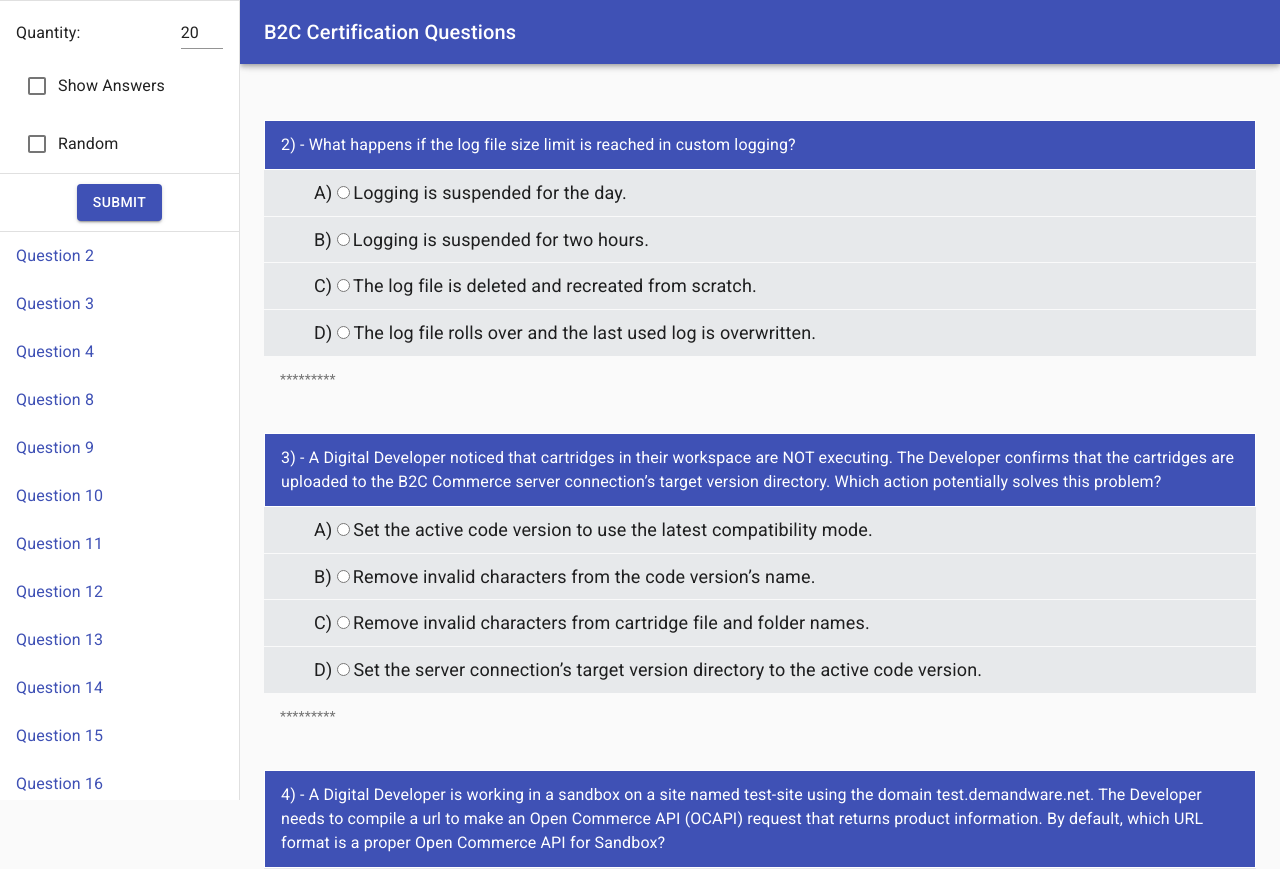
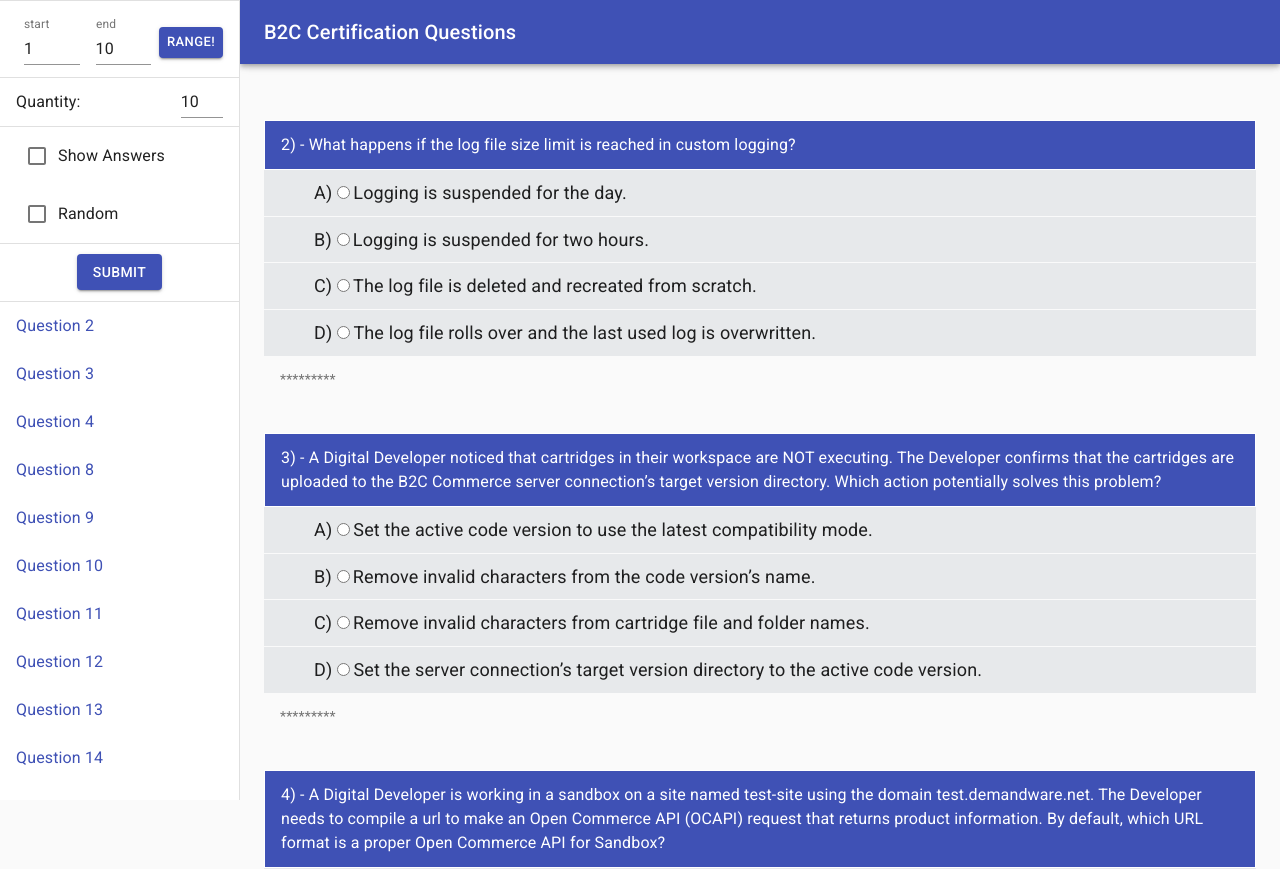
Before and after one commit to isaacjamesosf/b2c-certification-questions, a React (Create React App) app: page / in a window 1280 px wide. Shown: the top 869 px of the page. Built offline with nearby package versions, Linux system fonts and the light colour scheme.

Commit message:
feature: Add range inputs

```diff
--- /dev/null
+++ b/src/components/Range.js
@@ -0,0 +1,61 @@
+import { useState, useCallback } from "react";
+import { Button, TextField, Divider } from "@material-ui/core";
+
+const Range = ({ onSubmit, classes }) => {
+  const [{ start, end }, setValues] = useState({ start: 1, end: 10 });
+
+  const handleInputs = useCallback(
+    (e) => {
+      setValues((old) => ({
+        ...old,
+        [e.target.name]: e.target.value,
+      }));
+    },
+    [setValues]
+  );
+
+  const submit = useCallback((e) => {
+    e.preventDefault();
+    onSubmit({ start, end });
+  }, [end, onSubmit, start]);
+
+  return (
+    <form
+      className={classes.root}
+      noValidate
+      autoComplete="off"
+      onSubmit={submit}
+    >
+      <Divider />
+      <TextField
+        className={classes.inputs}
+        id="standard-basic"
+        name="start"
+        label="start"
+        onChange={handleInputs}
+        value={start}
+      />
+      <TextField
+        className={classes.inputs}
+        id="standard-basic"
+        name="end"
+        label="end"
+        onChange={handleInputs}
+        value={end}
+      />
+      <Button
+        className={classes.buttons}
+        variant="contained"
+        size="small"
+        color="primary"
+        type="submit"
+      >
+        Range!
+      </Button>
+
+      <Divider />
+    </form>
+  );
+};
+
+export default Range;
--- a/src/pages/prettyHome/PrettyHome.js
+++ b/src/pages/prettyHome/PrettyHome.js
@@ -19,6 +19,7 @@
 import { getQuestions } from "../../utils/questions";
 import { Checkbox } from "@material-ui/core";
 import HeaderTitle from "../../components/HeadTitle";
+import Range from "../../components/Range";
 
 const useStyles = makeStyles((theme) => getHomeStyle(theme));
 
@@ -29,7 +30,7 @@
   const [b2cQuestions, setB2cQuestions] = useState(questions);
   const [showAnswers, setShowAnswers] = useState(false);
   const [random, setRandom] = useState(false);
-  const [questionsQty, setQuestionsQty] = useState(20);
+  const [questionsQty, setQuestionsQty] = useState(10);
   const [questionsSort, setQuestionsSort] = useState([]);
 
   const onSelectOption = (questionNumber, selectedOption) => {
@@ -63,8 +64,15 @@
     );
   }, [b2cQuestions, questionsSort.length]);
 
+  const updateB2cQuestions = useCallback(
+    (args) => {
+      setQuestionsSort(getQuestions({ ...args, questionsQty, random }));
+    },
+    [questionsQty, random]
+  );
+
   useEffect(() => {
-    setQuestionsSort(getQuestions({ questionsQty, random }));
+    updateB2cQuestions();
   }, [questionsQty, random]);
 
   const drawer = (
@@ -74,21 +82,27 @@
       </div>
       <Divider />
       <List style={{ textAlign: "center" }}>
-        <ListItem button>
+        <ListItem>
+          <Range classes={classes} onSubmit={updateB2cQuestions} />
+          <Divider />
+        </ListItem>
+        <Divider />
+        <ListItem>
           <ListItemText primary={`Quantity:`} />
           <DropdownNumber
             value={questionsQty}
             onChange={handleDropdownQuestionsQty}
           />
         </ListItem>
-        <ListItem button>
+        <Divider />
+        <ListItem>
           <Checkbox
             checked={showAnswers}
             onChange={(e) => setShowAnswers(e.target.checked)}
           />
           <ListItemText primary="Show Answers" />
         </ListItem>
-        <ListItem button>
+        <ListItem>
           <Checkbox
             checked={random}
             onChange={(e) => setRandom(e.target.checked)}
@@ -97,16 +111,16 @@
         </ListItem>
         <Divider />
         <Button
+          className={classes.buttons}
           variant="contained"
           color="primary"
-          style={{ marginTop: "10px", marginBottom: "10px" }}
           onClick={handleSubmit}
         >
           Submit
         </Button>
         <Divider />
         {questionsSort.map((number) => (
-          <Link href={`#${number}`} style={{ textDecoration: "none" }}>
+          <Link href={`#${number}`}>
             <ListItem button key={number}>
               <ListItemText primary={`Question ${number}`} />
             </ListItem>
--- a/src/utils/questions.js
+++ b/src/utils/questions.js
@@ -1,11 +1,19 @@
 import { questions } from "../assets/questions";
 
-export const getQuestions = ({ questionsQty, random = false }) => {
-  return random
+export const getQuestions = ({
+  questionsQty,
+  random = false,
+  start = 1,
+  end,
+}) => {
+  const b2cQuestions = random
     ? Object.keys(questions)
         .map((x) => ({ x, r: Math.random() }))
         .sort((a, b) => a.r - b.r)
         .map((a) => a.x)
-        .slice(0, questionsQty)
-    : Object.keys(questions).slice(0, questionsQty);
+    : Object.keys(questions);
+
+  return questionsQty || end > 1
+    ? b2cQuestions.slice(--start, end || questionsQty)
+    : b2cQuestions;
 };
--- a/src/utils/styles/homeStyle.js
+++ b/src/utils/styles/homeStyle.js
@@ -33,4 +33,12 @@
     padding: theme.spacing(3),
     width: "100%"
   },
+  inputs: {
+    marginLeft: theme.spacing(1),
+    marginRight: theme.spacing(1),
+  },
+  buttons: {
+    marginTop: theme.spacing(1.3),
+    marginBottom: theme.spacing(1.3),
+  }
 });
```
